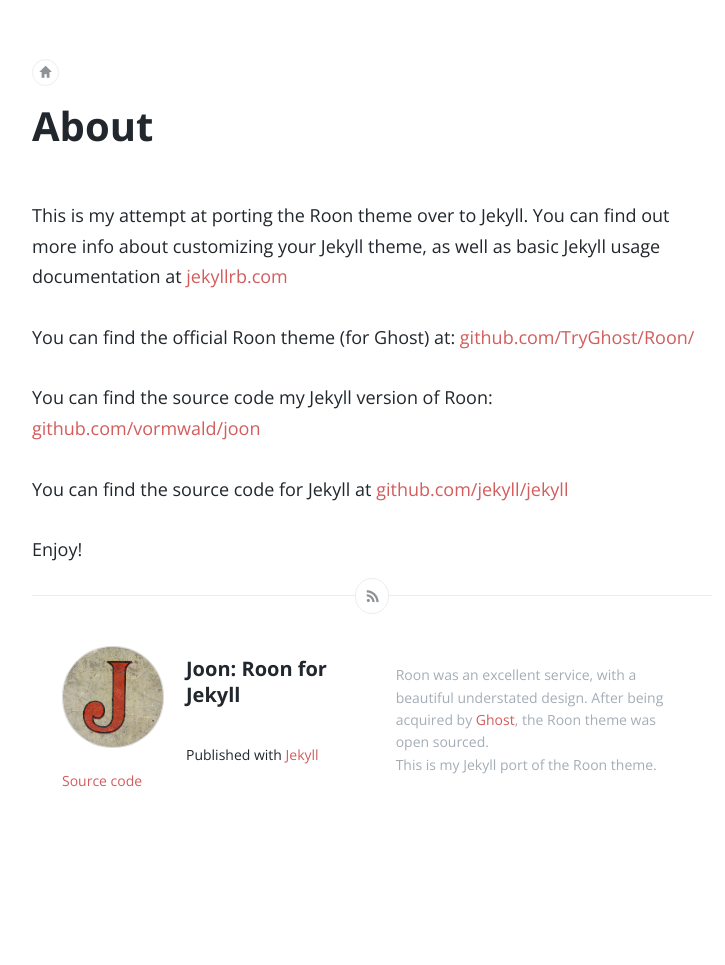
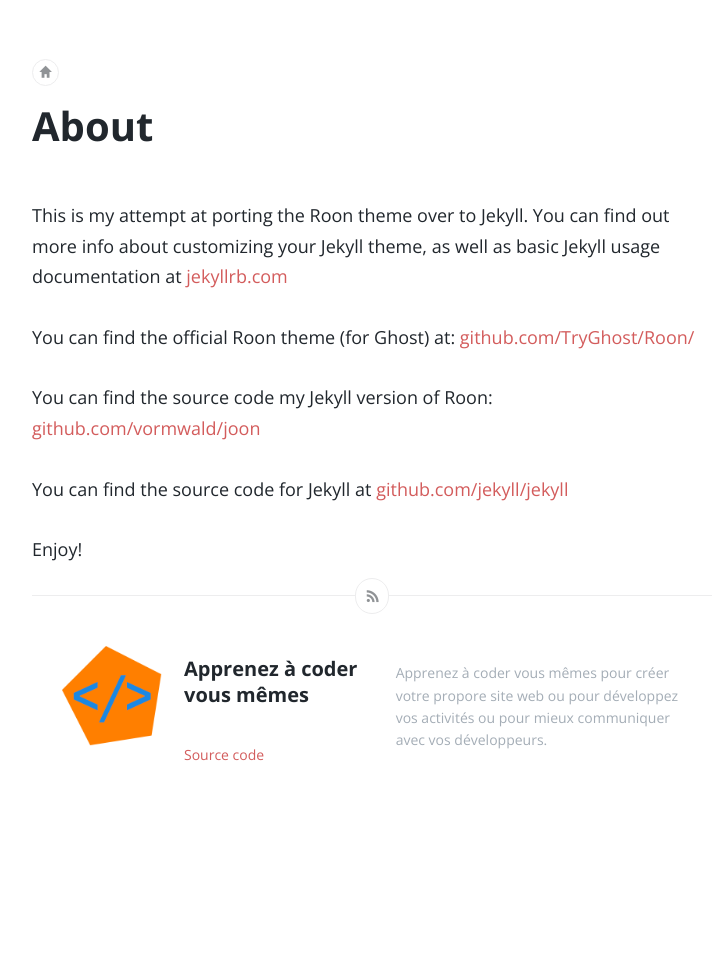
Before and after one commit to BootstrapYourCodingSkills/bootstrapyourcodingskills.github.io, a Jekyll site: the page built from about.md, in a window 1280 px wide. Shown: the whole page, without its empty margins (268-993 px from the left). Built offline with Jekyll 4.4.1, drawn with Linux system fonts in a browser that asks for light colours.

```diff
--- a/_config.yml
+++ b/_config.yml
@@ -1,15 +1,12 @@
 # Site settings
-title: "Joon: Roon for Jekyll"
-logo: logo.png # image from https://www.flickr.com/photos/lwr/5496279831/in/set-72157594159055823
-email: your-email@domain.com
-description: > # this means to ignore newlines until "url:"
-  Roon was an excellent service, with a beautiful understated design. After
-  being acquired by <a href='https://ghost.org'>Ghost</a>, the Roon theme was
-  open sourced.<br> This is my Jekyll port of the Roon theme.
+title: "Apprenez à coder vous mêmes"
+logo: s-logo-a.png # image from https://www.flickr.com/photos/lwr/5496279831/in/set-72157594159055823
+email: erwan@bootstrapyourcodingskills.com
+description: "Apprenez à coder vous mêmes pour créer votre propore site web ou pour développez vos activités ou pour mieux communiquer avec vos développeurs."
 url: "" # the base hostname & protocol for your site
 baseurl: "" # the subpath of your site, e.g. /blog/
 twitter_username: jekyllrb
-github_username:  jekyll
+github_username:  BootstrapYourCodingSkills
 
 permalink: pretty
 paginate: 5
--- a/_includes/footer.html
+++ b/_includes/footer.html
@@ -7,7 +7,7 @@
             </a>
 
             {% if site.logo %}
-            <a href="{{ site.baseurl }}" class="photo circle">
+            <a href="{{ site.baseurl }}" class="photo">
               <span style="background-image: url('{{ site.baseurl }}/assets/images/{{ site.logo }}');">
                 <img src="{{ site.baseurl }}/assets/images/{{ site.logo }}" alt="{{ site.title }}"/>
               </span>
@@ -17,8 +17,7 @@
             <div class="details">
                 <h4><a href="{{ site.url }}" class="url n">{{ site.title }}</a></h4>
                 <a href="{{ site.baseurl | prepend: site.url }}" class="js-remove-domain-schema">{{ site.url }}{{ site.baseurl }}</a><br>
-                <span>Published with <a href="https://jekyllrb.com">Jekyll</a></span><br>
-                <span><a href='https://github.com/vormwald/joon'>Source code</a></span>
+                <span><a href='https://github.com/BootstrapYourCodingSkills/bootstrapyourcodingskills.github.io'>Source code</a></span>
             </div>
         </div>
         <div id="user_bio">
```
Also changed, not shown: _posts/2014-12-10-style-test.md (deleted, +0 -194 lines), _posts/2016-11-07-welcome-to-jekyll.markdown (deleted, +0 -25 lines), assets/images/logo.png, assets/images/s-logo-a.png (added), content/images/code.jpg (added).
